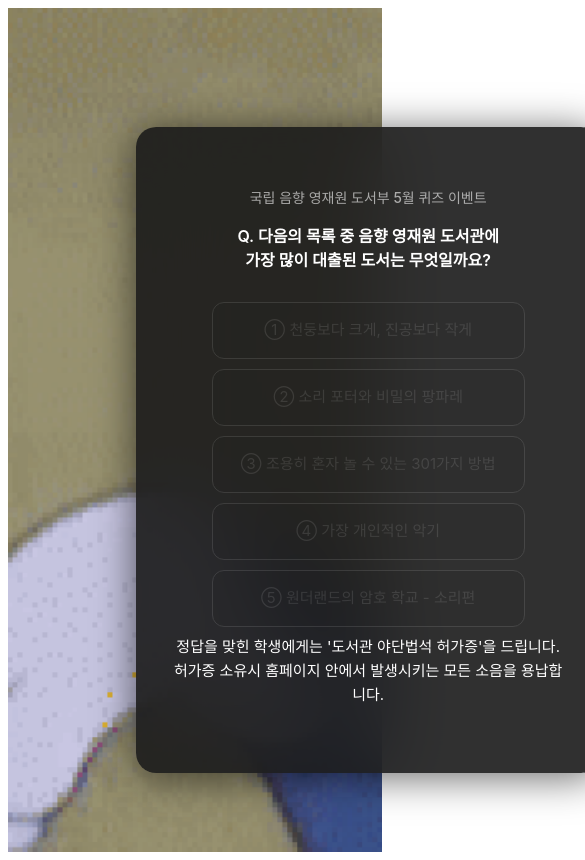
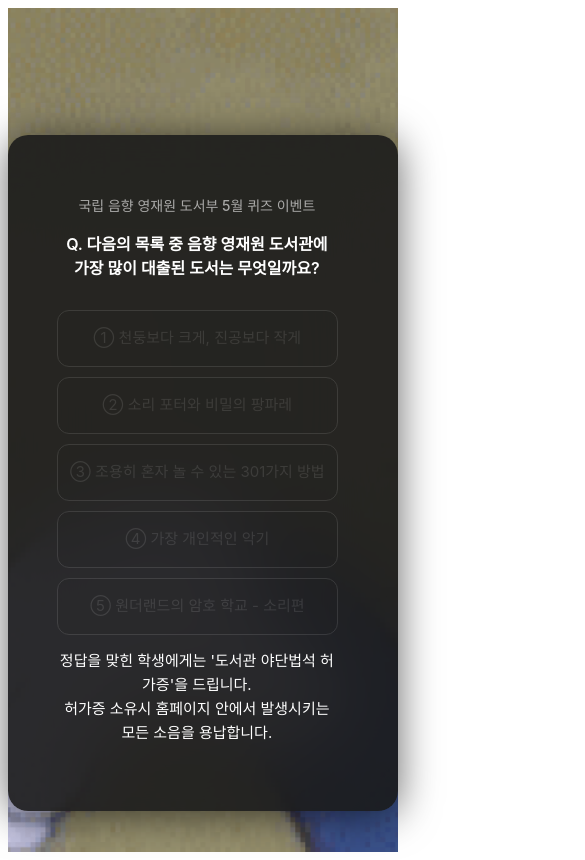
Before and after one commit to maiorem/koldsleep_soundNovel, a Vue app in the folder instrument/: page / in a window 390 px wide. Shown: the whole page, 585 px wide, since content can reach past the window. Built offline with nearby package versions, Linux system fonts and the light colour scheme; a web font is replaced by a local one.

Commit message:
mobile css

```diff
--- a/instrument/src/components/HomeMain.vue
+++ b/instrument/src/components/HomeMain.vue
@@ -28,4 +28,12 @@ export default {
     background-repeat: no-repeat;
     background-position: center;
 }
+@media (max-width: 600px) {
+  .background {
+    width: 100vw;
+    position:absolute;
+  }
+}
+
+
 </style>
--- a/instrument/src/components/QuestionFirst.vue
+++ b/instrument/src/components/QuestionFirst.vue
@@ -151,5 +151,32 @@ button {
   position: absolute;
   bottom: 0px;
 }
+@media (max-width: 600px) {
+  .quiz_1 {
+    position: relative;
+    width: 100vw;
+    height: 676px;
+    left: 0;
+    top: 15.03%;
+    text-align: center;
+    bottom: 108px;
+
+  }
+  .content_box {
+    text-align: center;
+    margin-left: 0;
+    margin-right: 0;
+    width: 280px;
+    height: 550px;
+    left: 12.53%;
+  }
+
+  .answer_btn {
+    height: 57px;
+    width: 281px;
+  }
+
+}
+
 
 </style>
```
